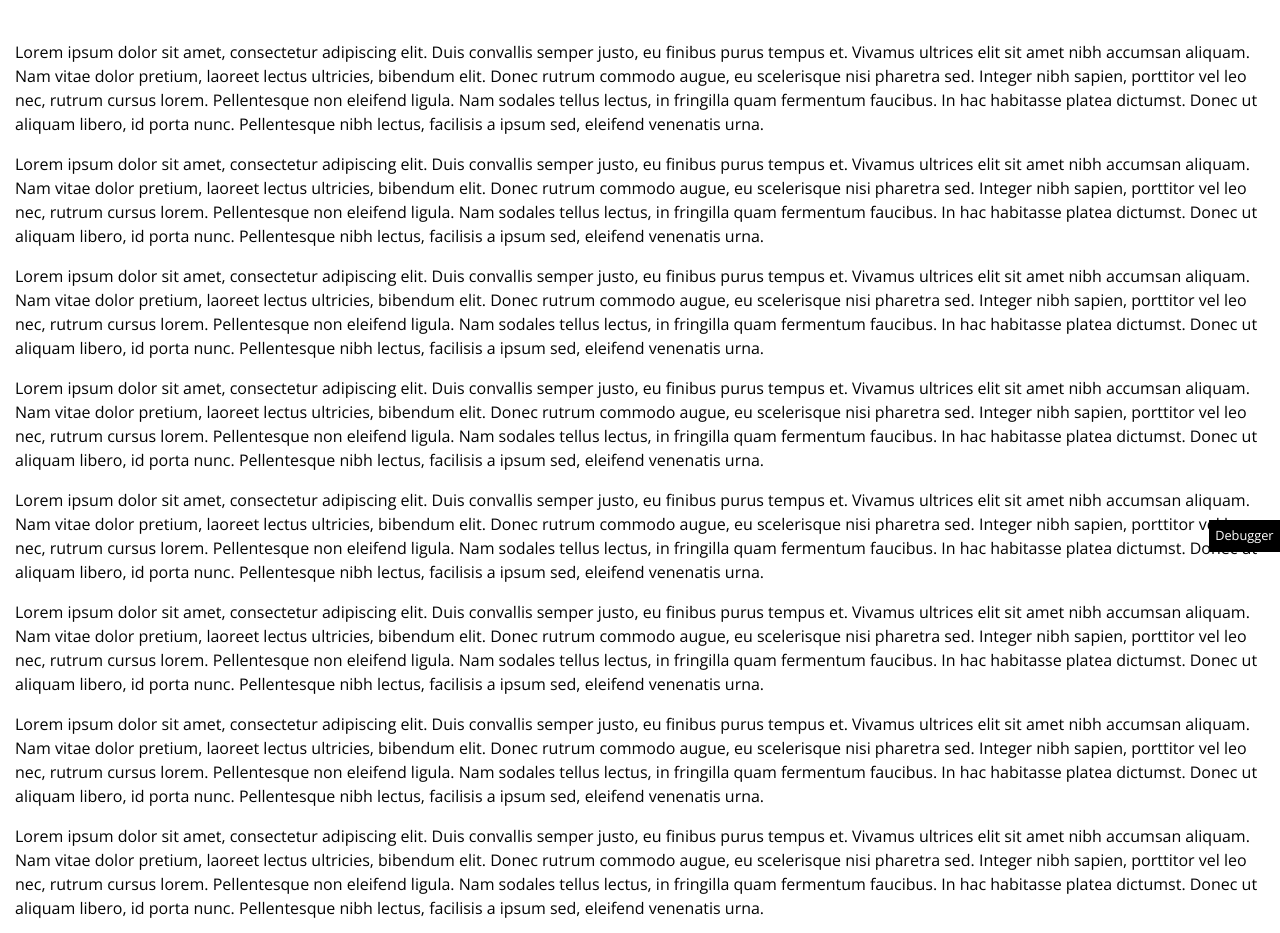
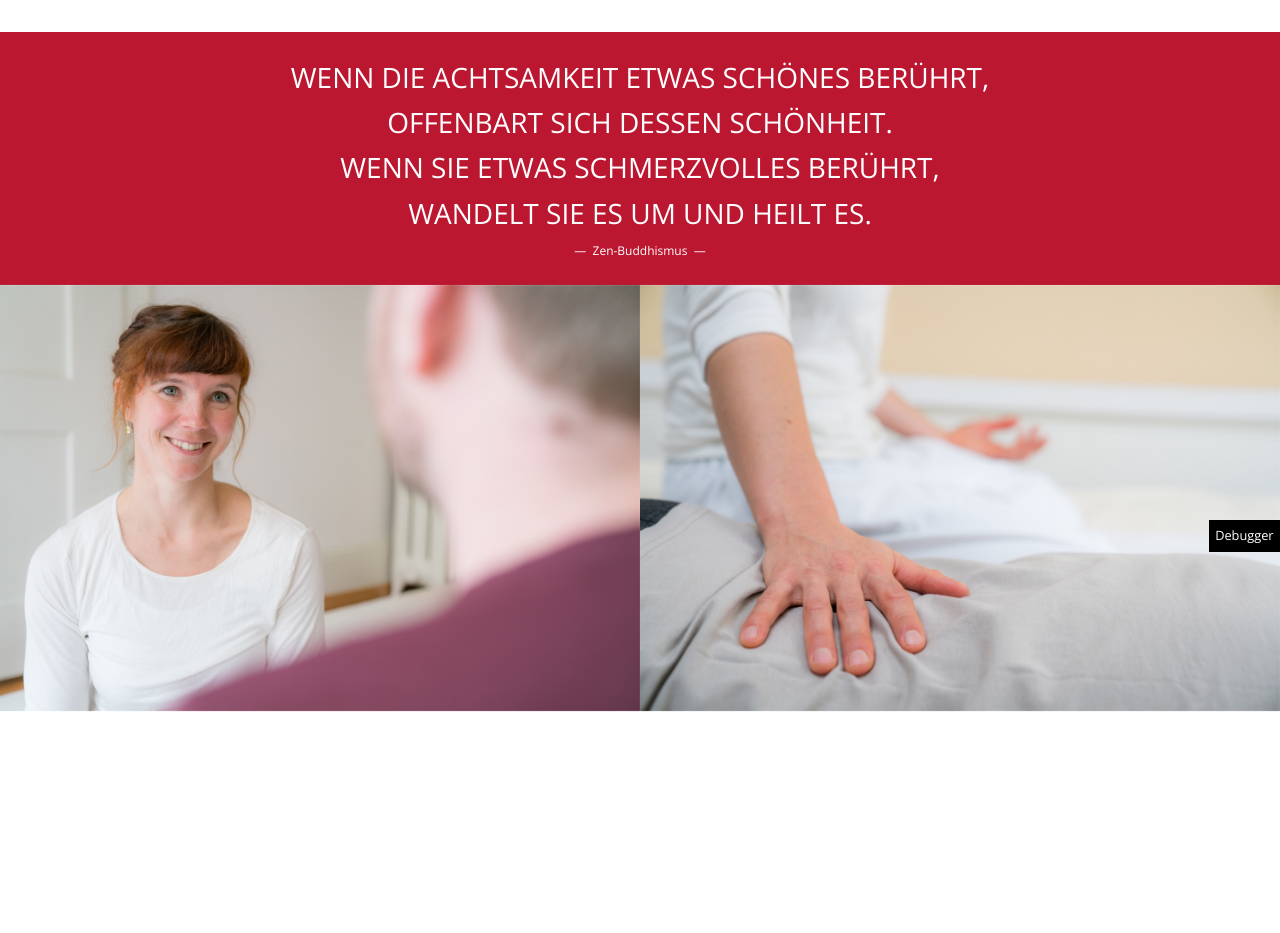
Before and after one commit to jizlueaberau/anna-frei-static, a plain HTML site: page index.html in a window 1280 px wide. Shown: the part 248-1181 px from the top of the page. After the commit the page ends 959 px from the top, so only its background shows below. Drawn offline with nearby package versions, Linux system fonts and the light colour scheme.

Commit message:
Blockquote und Main Section

```diff
--- a/index.html
+++ b/index.html
@@ -24,7 +24,7 @@
 
 	<!--- Start Navigation -->
 	<nav class="navbar navbar-expand-lg navbar-light fixed-top" role="Navigation">
-		<button class="navbar-toggler ml-auto" type="button" data-toggle="collapse" data-target="#navbarSupportedContent">
+		<button class="navbar-toggler ml-auto collapsed" type="button" data-toggle="collapse" data-target="#navbarSupportedContent">
 			<span class="navbar-toggler-icon"><i class="fas fa-bars"></i></span>
 		</button>
 
@@ -64,42 +64,32 @@
 	</nav>
 	<!--- End Navigation -->
 
-	<br /><br /><br />
-	<br /><br /><br />
-	<br /><br /><br />
-	<br /><br /><br />
-
-	<div id="content" class="offset">
+	<!-- Start Red Blockquote Mindfulness -->
+	<div id="mindfulness" class="quotation first-section">
 		<div class="container-fluid">
-			<p>
-				Lorem ipsum dolor sit amet, consectetur adipiscing elit. Duis convallis semper justo, eu finibus purus tempus et. Vivamus ultrices elit sit amet nibh accumsan aliquam. Nam vitae dolor pretium, laoreet lectus ultricies, bibendum elit. Donec rutrum commodo augue, eu scelerisque nisi pharetra sed. Integer nibh sapien, porttitor vel leo nec, rutrum cursus lorem. Pellentesque non eleifend ligula. Nam sodales tellus lectus, in fringilla quam fermentum faucibus. In hac habitasse platea dictumst. Donec ut aliquam libero, id porta nunc. Pellentesque nibh lectus, facilisis a ipsum sed, eleifend venenatis urna.
-			</p>
-			<p>
-				Lorem ipsum dolor sit amet, consectetur adipiscing elit. Duis convallis semper justo, eu finibus purus tempus et. Vivamus ultrices elit sit amet nibh accumsan aliquam. Nam vitae dolor pretium, laoreet lectus ultricies, bibendum elit. Donec rutrum commodo augue, eu scelerisque nisi pharetra sed. Integer nibh sapien, porttitor vel leo nec, rutrum cursus lorem. Pellentesque non eleifend ligula. Nam sodales tellus lectus, in fringilla quam fermentum faucibus. In hac habitasse platea dictumst. Donec ut aliquam libero, id porta nunc. Pellentesque nibh lectus, facilisis a ipsum sed, eleifend venenatis urna.
-			</p>
-			<p>
-				Lorem ipsum dolor sit amet, consectetur adipiscing elit. Duis convallis semper justo, eu finibus purus tempus et. Vivamus ultrices elit sit amet nibh accumsan aliquam. Nam vitae dolor pretium, laoreet lectus ultricies, bibendum elit. Donec rutrum commodo augue, eu scelerisque nisi pharetra sed. Integer nibh sapien, porttitor vel leo nec, rutrum cursus lorem. Pellentesque non eleifend ligula. Nam sodales tellus lectus, in fringilla quam fermentum faucibus. In hac habitasse platea dictumst. Donec ut aliquam libero, id porta nunc. Pellentesque nibh lectus, facilisis a ipsum sed, eleifend venenatis urna.
-			</p>
-			<p>
-				Lorem ipsum dolor sit amet, consectetur adipiscing elit. Duis convallis semper justo, eu finibus purus tempus et. Vivamus ultrices elit sit amet nibh accumsan aliquam. Nam vitae dolor pretium, laoreet lectus ultricies, bibendum elit. Donec rutrum commodo augue, eu scelerisque nisi pharetra sed. Integer nibh sapien, porttitor vel leo nec, rutrum cursus lorem. Pellentesque non eleifend ligula. Nam sodales tellus lectus, in fringilla quam fermentum faucibus. In hac habitasse platea dictumst. Donec ut aliquam libero, id porta nunc. Pellentesque nibh lectus, facilisis a ipsum sed, eleifend venenatis urna.
-			</p>
-			<p>
-				Lorem ipsum dolor sit amet, consectetur adipiscing elit. Duis convallis semper justo, eu finibus purus tempus et. Vivamus ultrices elit sit amet nibh accumsan aliquam. Nam vitae dolor pretium, laoreet lectus ultricies, bibendum elit. Donec rutrum commodo augue, eu scelerisque nisi pharetra sed. Integer nibh sapien, porttitor vel leo nec, rutrum cursus lorem. Pellentesque non eleifend ligula. Nam sodales tellus lectus, in fringilla quam fermentum faucibus. In hac habitasse platea dictumst. Donec ut aliquam libero, id porta nunc. Pellentesque nibh lectus, facilisis a ipsum sed, eleifend venenatis urna.
-			</p>
-			<p>
-				Lorem ipsum dolor sit amet, consectetur adipiscing elit. Duis convallis semper justo, eu finibus purus tempus et. Vivamus ultrices elit sit amet nibh accumsan aliquam. Nam vitae dolor pretium, laoreet lectus ultricies, bibendum elit. Donec rutrum commodo augue, eu scelerisque nisi pharetra sed. Integer nibh sapien, porttitor vel leo nec, rutrum cursus lorem. Pellentesque non eleifend ligula. Nam sodales tellus lectus, in fringilla quam fermentum faucibus. In hac habitasse platea dictumst. Donec ut aliquam libero, id porta nunc. Pellentesque nibh lectus, facilisis a ipsum sed, eleifend venenatis urna.
-			</p>
-			<p>
-				Lorem ipsum dolor sit amet, consectetur adipiscing elit. Duis convallis semper justo, eu finibus purus tempus et. Vivamus ultrices elit sit amet nibh accumsan aliquam. Nam vitae dolor pretium, laoreet lectus ultricies, bibendum elit. Donec rutrum commodo augue, eu scelerisque nisi pharetra sed. Integer nibh sapien, porttitor vel leo nec, rutrum cursus lorem. Pellentesque non eleifend ligula. Nam sodales tellus lectus, in fringilla quam fermentum faucibus. In hac habitasse platea dictumst. Donec ut aliquam libero, id porta nunc. Pellentesque nibh lectus, facilisis a ipsum sed, eleifend venenatis urna.
-			</p>
-			<p>
-				Lorem ipsum dolor sit amet, consectetur adipiscing elit. Duis convallis semper justo, eu finibus purus tempus et. Vivamus ultrices elit sit amet nibh accumsan aliquam. Nam vitae dolor pretium, laoreet lectus ultricies, bibendum elit. Donec rutrum commodo augue, eu scelerisque nisi pharetra sed. Integer nibh sapien, porttitor vel leo nec, rutrum cursus lorem. Pellentesque non eleifend ligula. Nam sodales tellus lectus, in fringilla quam fermentum faucibus. In hac habitasse platea dictumst. Donec ut aliquam libero, id porta nunc. Pellentesque nibh lectus, facilisis a ipsum sed, eleifend venenatis urna.
-			</p>
-			<p>
-				Lorem ipsum dolor sit amet, consectetur adipiscing elit. Duis convallis semper justo, eu finibus purus tempus et. Vivamus ultrices elit sit amet nibh accumsan aliquam. Nam vitae dolor pretium, laoreet lectus ultricies, bibendum elit. Donec rutrum commodo augue, eu scelerisque nisi pharetra sed. Integer nibh sapien, porttitor vel leo nec, rutrum cursus lorem. Pellentesque non eleifend ligula. Nam sodales tellus lectus, in fringilla quam fermentum faucibus. In hac habitasse platea dictumst. Donec ut aliquam libero, id porta nunc. Pellentesque nibh lectus, facilisis a ipsum sed, eleifend venenatis urna.
-			</p>
+			<p class="q1 animated fadeInUp">Wenn die Achtsamkeit etwas Schönes berührt,</p>
+			<p class="q2 animated fadeInUp">offenbart sich dessen Schönheit.</p>
+			<p class="q3 animated fadeInUp">Wenn sie etwas Schmerzvolles berührt,</p>
+			<p class="q4 animated fadeInUp">wandelt sie es um und heilt es.</p>
+			<small class="q5 animated fadeInUp">&mdash;&nbsp;&nbsp;Zen-Buddhismus&nbsp;&nbsp;&mdash;</small>
 		</div>
 	</div>
+	<!-- End Red Blockquote Mindfulness -->
+
+	<!-- Start Main Section -->
+	<div id="main" class="section">
+		<div class="container-fluid">
+			<div class="row no-gutter">
+				<div class="col-12 col-md-6">
+					<img src="img/img_coaching.jpg" class="img-fluid animated fadeInUp" alt="" />
+				</div>
+				<div class="col-12 col-md-6">
+					<img src="img/img_shiatsu.jpg" class="img-fluid animated fadeInUp" alt="" />
+				</div>
+			</div>
+		</div>
+	</div>
+	<!-- End Main Section -->
 
 	<div id="debugger">Debugger</div>
 
--- a/style.css
+++ b/style.css
@@ -10,6 +10,15 @@ body {
 [class+="col-"] {
 	padding: 1rem;
 }
+.no-gutter > [class*='col-'] {
+	padding-right: 0;
+	padding-left: 0;
+}
+
+/*--- Global Classes ---*/
+.first-section {
+	margin-top: 17.5rem;
+}
 
 /*--- Debugger on right lower corner ---*/
 #debugger {
@@ -20,7 +29,6 @@ body {
 	background-color: black;
 	padding: 0.4rem;
 }
-
 
 /*============ MASTHEAD ============*/
 
@@ -100,7 +108,7 @@ body {
 .navbar-light .navbar-nav .nav-link:visited {
 	text-align: center;
 	color: #bb1730;
-	font-weight: 600;
+	font-weight: 400;
 }
 .navbar-light .navbar-nav .nav-link:active,
 .navbar-light .navbar-nav .nav-link:hover {
@@ -120,6 +128,36 @@ body {
 	visibility: visible;
 	opacity: 1;
 }
+
+/*============ QUOTATION ============*/
+
+.quotation {
+	padding: 1.5rem 0;
+	background-color: #bb1730;
+	text-align: center;
+}
+.quotation p {
+	color: #fff;
+	font-size: 1rem;
+	font-weight: 300;
+	text-transform: uppercase;
+	margin-bottom: 0.2rem;
+}
+.quotation small {
+	position: relative;
+	font-size: 0.75rem;
+	font-weight: 300;
+	color: #fff;
+}
+.quotation .q1 { animation-delay: 0.3s; }
+.quotation .q2 { animation-delay: 0.6s; }
+.quotation .q3 { animation-delay: 0.9s; }
+.quotation .q4 { animation-delay: 1.2s; }
+.quotation .q5 { animation-delay: 1.5s; }
+
+/*============ MAIN SECTION ============*/
+
+#main .img-fluid { animation-delay: 1s; }
 
 /*============ BREAK POINTS ============*/
 
@@ -144,6 +182,11 @@ body {
 		opacity: 1;
 	}
 }
+@media (min-width: 768px) {
+	.quotation p {
+		font-size: 1.75rem;
+	}
+}
 
 /*============ BOOTSTRAP BREAK POINTS:
 
```
Also changed, not shown: 1 other file.
